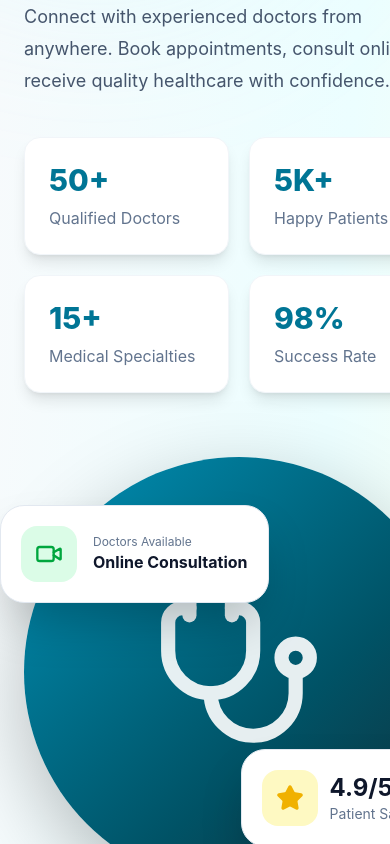
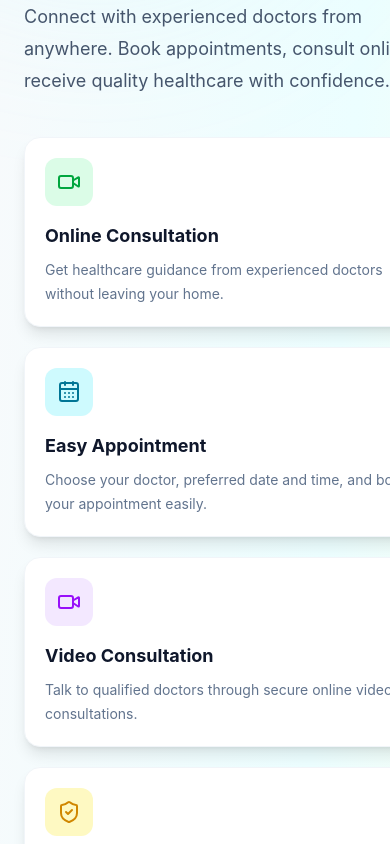
Before and after one commit to tshpkmultan/tsh-react, a React (Vite) app: page / in a window 390 px wide. Shown: the part 9680-10524 px from the top of the page. Built offline with nearby package versions, Linux system fonts and the light colour scheme; no server answers; a web font is replaced by a local one.

Commit message:
Update HealthSection.jsx

```diff
--- a/src/components/HealthSection.jsx
+++ b/src/components/HealthSection.jsx
@@ -5,15 +5,14 @@ import { Link } from "react-router-dom";
 import {
   Stethoscope,
   PlusCircle,
-  Headphones,
   Video,
   HeartPulse,
   ShieldCheck,
   Clock3,
   Users,
-  Star,
   CalendarDays,
   ArrowRight,
+  MessageCircle,
 } from "lucide-react";
 
 export default function HealthSection({ lang }) {
@@ -25,16 +24,96 @@ export default function HealthSection({ lang }) {
       desc:
         "Connect with experienced doctors from anywhere. Book appointments, consult online, and receive quality healthcare with confidence.",
 
-      stats: [
-        { value: "50+", label: "Qualified Doctors" },
-        { value: "5K+", label: "Happy Patients" },
-        { value: "15+", label: "Medical Specialties" },
-        { value: "98%", label: "Success Rate" },
+      services: [
+        {
+          title: "Online Consultation",
+          description:
+            "Get healthcare guidance from experienced doctors without leaving your home.",
+          icon: Video,
+          color: "green",
+          bg: "bg-green-100",
+          text: "text-green-600",
+        },
+        {
+          title: "Easy Appointment",
+          description:
+            "Choose your doctor, preferred date and time, and book your appointment easily.",
+          icon: CalendarDays,
+          color: "cyan",
+          bg: "bg-cyan-100",
+          text: "text-cyan-700",
+        },
+        {
+          title: "Video Consultation",
+          description:
+            "Talk to qualified doctors through secure online video consultations.",
+          icon: Video,
+          color: "purple",
+          bg: "bg-purple-100",
+          text: "text-purple-600",
+        },
+        {
+          title: "Trusted Healthcare",
+          description:
+            "Access professional and patient-focused healthcare services with confidence.",
+          icon: ShieldCheck,
+          color: "yellow",
+          bg: "bg-yellow-100",
+          text: "text-yellow-600",
+        },
       ],
 
       online: "Online Consultation",
       available: "Doctors Available",
       appointment: "Book Appointment",
+
+      features: {
+        specialists: "Medical Specialists",
+        specialistsDesc:
+          "Access experienced doctors in General Medicine, Skin Care, Dental Care, Physiotherapy, Nutrition, Pediatrics and many more specialties.",
+
+        quick: "Free Quick Consultation",
+        quickDesc:
+          "Send your medical questions through chat and receive quick guidance from our healthcare professionals before booking a full consultation.",
+
+        video: "Video Consultation",
+        videoDesc:
+          "Meet doctors securely through high-quality video consultations from your home, saving both time and travel costs.",
+      },
+
+      why: {
+        badge: "Why Choose Us",
+        title: "Healthcare That Fits Your Lifestyle",
+        desc:
+          "We combine qualified doctors, secure online consultations, affordable appointments and fast response times to deliver a seamless healthcare experience.",
+
+        trusted: "Trusted Doctors",
+        trustedDesc:
+          "Verified healthcare professionals with years of experience.",
+
+        booking: "Fast Booking",
+        bookingDesc:
+          "Schedule appointments within minutes from any device.",
+
+        patient: "Patient Focused",
+        patientDesc:
+          "Personalized healthcare designed around every patient's needs.",
+
+        flexible: "Flexible Schedule",
+        flexibleDesc:
+          "Book appointments based on your preferred date and time.",
+      },
+
+      cta: {
+        badge: "Premium Healthcare",
+        title: "Book Your Appointment",
+        highlight: "With Qualified Doctors",
+        desc:
+          "Get professional healthcare from trusted doctors. Schedule an appointment, consult online, and receive quality medical advice wherever you are.",
+
+        easy: "Easy Appointment",
+        choose: "Choose Doctor, Date & Time",
+      },
     },
 
     ur: {
@@ -44,16 +123,96 @@ export default function HealthSection({ lang }) {
       desc:
         "تجربہ کار ڈاکٹروں سے گھر بیٹھے مشورہ حاصل کریں، اپائنٹمنٹ بک کریں اور معیاری صحت کی سہولت حاصل کریں۔",
 
-      stats: [
-        { value: "50+", label: "ماہر ڈاکٹرز" },
-        { value: "5000+", label: "مریض" },
-        { value: "15+", label: "اسپیشلٹیز" },
-        { value: "98%", label: "کامیابی" },
+      services: [
+        {
+          title: "آن لائن مشورہ",
+          description:
+            "گھر بیٹھے تجربہ کار ڈاکٹروں سے صحت کے بارے میں رہنمائی حاصل کریں۔",
+          icon: Video,
+          color: "green",
+          bg: "bg-green-100",
+          text: "text-green-600",
+        },
+        {
+          title: "آسان اپائنٹمنٹ",
+          description:
+            "اپنا ڈاکٹر، پسندیدہ تاریخ اور وقت منتخب کریں اور آسانی سے اپائنٹمنٹ بک کریں۔",
+          icon: CalendarDays,
+          color: "cyan",
+          bg: "bg-cyan-100",
+          text: "text-cyan-700",
+        },
+        {
+          title: "ویڈیو مشاورت",
+          description:
+            "محفوظ آن لائن ویڈیو کے ذریعے ماہر ڈاکٹروں سے مشورہ حاصل کریں۔",
+          icon: Video,
+          color: "purple",
+          bg: "bg-purple-100",
+          text: "text-purple-600",
+        },
+        {
+          title: "قابل اعتماد صحت",
+          description:
+            "اعتماد کے ساتھ پیشہ ورانہ اور مریضوں پر مرکوز طبی سہولیات حاصل کریں۔",
+          icon: ShieldCheck,
+          color: "yellow",
+          bg: "bg-yellow-100",
+          text: "text-yellow-600",
+        },
       ],
 
       online: "آن لائن مشورہ",
       available: "ڈاکٹر دستیاب",
       appointment: "اپائنٹمنٹ بک کریں",
+
+      features: {
+        specialists: "ماہر طبی ڈاکٹرز",
+        specialistsDesc:
+          "جنرل میڈیسن، جلد، دانتوں، فزیوتھراپی، غذائیت، بچوں اور دیگر شعبوں کے تجربہ کار ڈاکٹروں تک رسائی حاصل کریں۔",
+
+        quick: "مفت فوری مشاورت",
+        quickDesc:
+          "اپنے طبی سوالات چیٹ کے ذریعے بھیجیں اور مکمل مشاورت بک کرنے سے پہلے ہمارے ماہرین سے فوری رہنمائی حاصل کریں۔",
+
+        video: "ویڈیو مشاورت",
+        videoDesc:
+          "گھر بیٹھے اعلیٰ معیار کی محفوظ ویڈیو مشاورت کے ذریعے ڈاکٹروں سے رابطہ کریں اور وقت و سفر کے اخراجات بچائیں۔",
+      },
+
+      why: {
+        badge: "ہمیں کیوں منتخب کریں",
+        title: "آپ کے طرز زندگی کے مطابق صحت کی سہولت",
+        desc:
+          "ہم ماہر ڈاکٹروں، محفوظ آن لائن مشاورت، آسان اپائنٹمنٹس اور تیز رسپانس کو یکجا کرکے بہترین طبی تجربہ فراہم کرتے ہیں۔",
+
+        trusted: "قابل اعتماد ڈاکٹرز",
+        trustedDesc:
+          "تجربہ کار اور تصدیق شدہ طبی ماہرین۔",
+
+        booking: "تیز بکنگ",
+        bookingDesc:
+          "کسی بھی ڈیوائس سے چند منٹ میں اپائنٹمنٹ حاصل کریں۔",
+
+        patient: "مریضوں پر توجہ",
+        patientDesc:
+          "ہر مریض کی ضروریات کے مطابق ذاتی نوعیت کی صحت کی سہولت۔",
+
+        flexible: "لچکدار شیڈول",
+        flexibleDesc:
+          "اپنی پسندیدہ تاریخ اور وقت کے مطابق اپائنٹمنٹ بک کریں۔",
+      },
+
+      cta: {
+        badge: "اعلیٰ معیار کی صحت",
+        title: "اپنی اپائنٹمنٹ بک کریں",
+        highlight: "ماہر ڈاکٹروں کے ساتھ",
+        desc:
+          "قابل اعتماد ڈاکٹروں سے پیشہ ورانہ طبی سہولت حاصل کریں۔ اپائنٹمنٹ بک کریں، آن لائن مشاورت حاصل کریں اور جہاں بھی ہوں معیاری طبی رہنمائی حاصل کریں۔",
+
+        easy: "آسان اپائنٹمنٹ",
+        choose: "ڈاکٹر، تاریخ اور وقت منتخب کریں",
+      },
     },
 
     ar: {
@@ -63,90 +222,167 @@ export default function HealthSection({ lang }) {
       desc:
         "احصل على استشارة طبية من أي مكان مع أفضل الأطباء واحجز موعدك بسهولة.",
 
-      stats: [
-        { value: "50+", label: "أطباء" },
-        { value: "5K+", label: "مرضى" },
-        { value: "15+", label: "تخصصات" },
-        { value: "98%", label: "نجاح" },
+      services: [
+        {
+          title: "استشارة أونلاين",
+          description:
+            "احصل على إرشادات صحية من أطباء ذوي خبرة دون مغادرة منزلك.",
+          icon: Video,
+          color: "green",
+          bg: "bg-green-100",
+          text: "text-green-600",
+        },
+        {
+          title: "حجز موعد بسهولة",
+          description:
+            "اختر الطبيب والتاريخ والوقت المناسب لك واحجز موعدك بسهولة.",
+          icon: CalendarDays,
+          color: "cyan",
+          bg: "bg-cyan-100",
+          text: "text-cyan-700",
+        },
+        {
+          title: "استشارة بالفيديو",
+          description:
+            "تحدث مع الأطباء من خلال استشارات فيديو آمنة وعالية الجودة.",
+          icon: Video,
+          color: "purple",
+          bg: "bg-purple-100",
+          text: "text-purple-600",
+        },
+        {
+          title: "رعاية صحية موثوقة",
+          description:
+            "احصل على خدمات صحية احترافية تركز على احتياجات المرضى.",
+          icon: ShieldCheck,
+          color: "yellow",
+          bg: "bg-yellow-100",
+          text: "text-yellow-600",
+        },
       ],
 
       online: "استشارة أونلاين",
       available: "الأطباء متاحون",
       appointment: "احجز الآن",
+
+      features: {
+        specialists: "الأطباء المتخصصون",
+        specialistsDesc:
+          "يمكنك الوصول إلى أطباء ذوي خبرة في الطب العام والعناية بالبشرة والأسنان والعلاج الطبيعي والتغذية وطب الأطفال وغيرها من التخصصات.",
+
+        quick: "استشارة سريعة مجانية",
+        quickDesc:
+          "أرسل أسئلتك الطبية عبر الدردشة واحصل على إرشادات سريعة من المتخصصين قبل حجز استشارة كاملة.",
+
+        video: "استشارة بالفيديو",
+        videoDesc:
+          "تواصل مع الأطباء بأمان من خلال استشارات فيديو عالية الجودة من منزلك، مما يوفر الوقت وتكاليف السفر.",
+      },
+
+      why: {
+        badge: "لماذا تختارنا",
+        title: "رعاية صحية تناسب أسلوب حياتك",
+        desc:
+          "نجمع بين الأطباء المؤهلين والاستشارات الآمنة عبر الإنترنت وحجز المواعيد السهل والاستجابة السريعة لتقديم تجربة صحية متكاملة.",
+
+        trusted: "أطباء موثوقون",
+        trustedDesc:
+          "متخصصون صحيون موثوقون وذوو خبرة.",
+
+        booking: "حجز سريع",
+        bookingDesc:
+          "احجز موعدك خلال دقائق من أي جهاز.",
+
+        patient: "رعاية تركز على المريض",
+        patientDesc:
+          "رعاية صحية مصممة وفق احتياجات كل مريض.",
+
+        flexible: "جدول مرن",
+        flexibleDesc:
+          "احجز موعدك حسب التاريخ والوقت المفضل لديك.",
+      },
+
+      cta: {
+        badge: "رعاية صحية متميزة",
+        title: "احجز موعدك",
+        highlight: "مع أطباء مؤهلين",
+        desc:
+          "احصل على رعاية صحية احترافية من أطباء موثوقين. احجز موعدًا واستشر الطبيب عبر الإنترنت واحصل على المشورة الطبية أينما كنت.",
+
+        easy: "حجز موعد بسهولة",
+        choose: "اختر الطبيب والتاريخ والوقت",
+      },
     },
   };
 
-  const t = content[lang];
+  const t = content[lang] || content.en;
 
   return (
-    <section className="relative overflow-hidden bg-gradient-to-br from-slate-50 via-cyan-50 to-yellow-50 py-24">
+    <section
+      className="relative overflow-hidden bg-gradient-to-br from-slate-50 via-cyan-50 to-yellow-50 py-24"
+      dir={lang === "ar" || lang === "ur" ? "rtl" : "ltr"}
+    >
+      {/* ================= Background Effects ================= */}
 
-      {/* Background Blur */}
       <div className="absolute -top-24 -left-24 w-96 h-96 bg-cyan-200 rounded-full blur-[120px] opacity-30"></div>
 
       <div className="absolute bottom-0 right-0 w-96 h-96 bg-yellow-200 rounded-full blur-[120px] opacity-30"></div>
+
+      {/* ================= Hero Content ================= */}
 
       <div className="relative max-w-7xl mx-auto px-6 grid lg:grid-cols-2 gap-16 items-center">
 
         {/* ================= Left Side ================= */}
 
         <div>
-
           <span className="inline-flex items-center gap-2 bg-white shadow-md px-5 py-2 rounded-full text-sm font-semibold text-cyan-700">
-
             <HeartPulse size={18} />
-
             {t.badge}
-
           </span>
 
           <h2 className="mt-8 text-4xl lg:text-6xl font-extrabold leading-tight text-slate-900">
-
             {t.title}
 
             <span className="block mt-3 text-cyan-600">
-
               {t.highlight}
-
             </span>
-
           </h2>
 
           <p className="mt-8 text-lg text-slate-600 leading-8 max-w-xl">
-
             {t.desc}
-
           </p>
 
-          {/* Statistics */}
+          {/* ================= Healthcare Services ================= */}
 
-          <div className="grid grid-cols-2 gap-5 mt-10">
+          <div className="grid grid-cols-1 sm:grid-cols-2 gap-5 mt-10">
+            {t.services.map((service, index) => {
+              const Icon = service.icon;
 
-            {t.stats.map((item, index) => (
-
+              return (
                 <div
                   key={index}
-                className="bg-white rounded-2xl shadow-lg border border-slate-100 p-6 hover:-translate-y-2 hover:shadow-xl transition duration-300"
+                  className="group bg-white rounded-2xl shadow-lg border border-slate-100 p-5 hover:-translate-y-2 hover:shadow-xl transition duration-300"
                 >
+                  <div
+                    className={`w-12 h-12 rounded-xl ${service.bg} flex items-center justify-center group-hover:scale-110 transition duration-300`}
+                  >
+                    <Icon
+                      size={24}
+                      className={service.text}
+                    />
+                  </div>
 
-                <h3 className="text-3xl font-extrabold text-cyan-700">
-
-                  {item.value}
-
+                  <h3 className="mt-4 text-lg font-bold text-slate-900">
+                    {service.title}
                   </h3>
 
-                <p className="mt-2 text-slate-500">
-
-                  {item.label}
-
+                  <p className="mt-2 text-sm text-slate-500 leading-6">
+                    {service.description}
                   </p>
-
                 </div>
-
-            ))}
-
+              );
+            })}
           </div>
-
         </div>
 
         {/* ================= Right Side ================= */}
@@ -156,317 +392,226 @@ export default function HealthSection({ lang }) {
           {/* Main Circle */}
 
           <div className="w-[430px] h-[430px] rounded-full bg-gradient-to-br from-cyan-600 to-[#0b2d36] shadow-[0_25px_80px_rgba(0,0,0,0.25)] flex items-center justify-center">
-
             <Stethoscope
               size={170}
               className="text-white opacity-90"
             />
-
           </div>
 
-          {/* Floating Online Card */}
+          {/* ================= Floating Online Card ================= */}
 
           <div className="absolute top-12 -left-6 bg-white backdrop-blur-lg rounded-3xl shadow-2xl border border-slate-200 p-5 flex items-center gap-4">
-
             <div className="w-14 h-14 rounded-2xl bg-green-100 flex items-center justify-center">
-
               <Video
                 className="text-green-600"
                 size={28}
               />
-
             </div>
 
             <div>
-
               <p className="text-xs text-slate-500">
-
                 {t.available}
-
               </p>
 
               <h4 className="font-bold text-slate-900">
-
                 {t.online}
-
               </h4>
-
+            </div>
           </div>
 
-          </div>
-                    {/* Floating Rating Card */}
+          {/* ================= Floating Appointment Card ================= */}
 
           <div className="absolute bottom-10 -right-6 bg-white rounded-3xl shadow-2xl border border-slate-200 p-5">
-
             <div className="flex items-center gap-3">
-
               <div className="w-14 h-14 rounded-2xl bg-yellow-100 flex items-center justify-center">
-
-                <Star
-                  className="text-yellow-500 fill-yellow-500"
+                <CalendarDays
+                  className="text-yellow-500"
                   size={28}
                 />
-
               </div>
 
               <div>
-
                 <h3 className="text-2xl font-bold text-slate-900">
-                  4.9/5
+                  Easy
                 </h3>
 
                 <p className="text-sm text-slate-500">
-                  Patient Satisfaction
+                  {t.appointment}
                 </p>
-
               </div>
-
             </div>
-
           </div>
-
         </div>
-
       </div>
 
       {/* ================= Features ================= */}
 
       <div className="max-w-7xl mx-auto px-6 mt-24">
-
         <div className="grid lg:grid-cols-3 gap-8">
 
           {/* Feature 1 */}
 
           <div className="group bg-white rounded-3xl p-8 shadow-lg border border-slate-100 hover:shadow-2xl hover:-translate-y-2 transition duration-500">
-
             <div className="w-16 h-16 rounded-2xl bg-cyan-100 flex items-center justify-center group-hover:scale-110 transition">
-
               <Stethoscope
                 size={30}
                 className="text-cyan-700"
               />
-
             </div>
 
             <h3 className="text-2xl font-bold text-slate-900 mt-6">
-
-              Medical Specialists
-
+              {t.features.specialists}
             </h3>
 
             <p className="mt-4 text-slate-600 leading-7">
-
-              Access experienced doctors in General Medicine,
-              Skin Care, Dental Care, Physiotherapy,
-              Nutrition, Pediatrics and many more specialties.
-
+              {t.features.specialistsDesc}
             </p>
-
           </div>
 
           {/* Feature 2 */}
 
           <div className="group bg-gradient-to-br from-yellow-400 to-yellow-300 rounded-3xl p-8 shadow-xl hover:-translate-y-2 transition duration-500">
-
             <div className="w-16 h-16 rounded-2xl bg-white flex items-center justify-center">
-
               <PlusCircle
                 size={30}
                 className="text-yellow-600"
               />
-
             </div>
 
             <h3 className="text-2xl font-bold text-slate-900 mt-6">
-
-              Free Quick Consultation
-
+              {t.features.quick}
             </h3>
 
             <p className="mt-4 text-slate-700 leading-7">
-
-              Send your medical questions through chat and
-              receive quick guidance from our healthcare
-              professionals before booking a full consultation.
-
+              {t.features.quickDesc}
             </p>
-
           </div>
 
           {/* Feature 3 */}
 
           <div className="group bg-white rounded-3xl p-8 shadow-lg border border-slate-100 hover:shadow-2xl hover:-translate-y-2 transition duration-500">
-
             <div className="w-16 h-16 rounded-2xl bg-green-100 flex items-center justify-center">
-
               <Video
                 size={30}
                 className="text-green-600"
               />
-
             </div>
 
             <h3 className="text-2xl font-bold text-slate-900 mt-6">
-
-              Video Consultation
-
+              {t.features.video}
             </h3>
 
             <p className="mt-4 text-slate-600 leading-7">
-
-              Meet doctors securely through high-quality
-              video consultations from your home,
-              saving both time and travel costs.
-
+              {t.features.videoDesc}
             </p>
-
           </div>
-
         </div>
-
       </div>
 
       {/* ================= Why Choose Us ================= */}
 
       <div className="max-w-7xl mx-auto px-6 mt-24">
-
         <div className="bg-white rounded-[35px] shadow-xl border border-slate-100 p-10">
 
           <div className="text-center">
-
             <span className="text-cyan-700 font-semibold uppercase tracking-widest">
-
-              Why Choose Us
-
+              {t.why.badge}
             </span>
 
             <h2 className="text-4xl font-extrabold text-slate-900 mt-4">
-
-              Healthcare That Fits Your Lifestyle
-
+              {t.why.title}
             </h2>
 
             <p className="mt-4 text-slate-600 max-w-3xl mx-auto">
-
-              We combine qualified doctors, secure online consultations,
-              affordable appointments and fast response times to deliver
-              a seamless healthcare experience.
-
+              {t.why.desc}
             </p>
-
           </div>
 
           <div className="grid md:grid-cols-2 lg:grid-cols-4 gap-8 mt-12">
 
+            {/* Trusted Doctors */}
+
             <div className="text-center">
-
               <div className="mx-auto w-20 h-20 rounded-full bg-cyan-100 flex items-center justify-center">
-
                 <ShieldCheck
                   className="text-cyan-700"
                   size={34}
                 />
-
               </div>
 
               <h3 className="mt-5 text-xl font-bold">
-
-                Trusted Doctors
-
+                {t.why.trusted}
               </h3>
 
               <p className="mt-3 text-slate-600">
-
-                Verified healthcare professionals with years of experience.
-
+                {t.why.trustedDesc}
               </p>
-
             </div>
 
+            {/* Fast Booking */}
+
             <div className="text-center">
-
               <div className="mx-auto w-20 h-20 rounded-full bg-green-100 flex items-center justify-center">
-
                 <Clock3
                   className="text-green-600"
                   size={34}
                 />
-
               </div>
 
               <h3 className="mt-5 text-xl font-bold">
-
-                Fast Booking
-
+                {t.why.booking}
               </h3>
 
               <p className="mt-3 text-slate-600">
-
-                Schedule appointments within minutes from any device.
-
+                {t.why.bookingDesc}
               </p>
-
             </div>
 
+            {/* Patient Focused */}
+
             <div className="text-center">
-
               <div className="mx-auto w-20 h-20 rounded-full bg-yellow-100 flex items-center justify-center">
-
                 <Users
                   className="text-yellow-600"
                   size={34}
                 />
-
               </div>
 
               <h3 className="mt-5 text-xl font-bold">
-
-                Patient Focused
-
+                {t.why.patient}
               </h3>
 
               <p className="mt-3 text-slate-600">
-
-                Personalized healthcare designed around every patient's needs.
-
+                {t.why.patientDesc}
               </p>
-
             </div>
 
+            {/* Flexible Schedule */}
+
             <div className="text-center">
-
               <div className="mx-auto w-20 h-20 rounded-full bg-purple-100 flex items-center justify-center">
-
                 <CalendarDays
                   className="text-purple-600"
                   size={34}
                 />
-
               </div>
 
               <h3 className="mt-5 text-xl font-bold">
-
-                Flexible Schedule
-
+                {t.why.flexible}
               </h3>
 
               <p className="mt-3 text-slate-600">
-
-                Book appointments based on your preferred date and time.
-
+                {t.why.flexibleDesc}
               </p>
-
             </div>
 
           </div>
-
+        </div>
       </div>
 
-      </div>
       {/* ================= Premium CTA ================= */}
 
       <div className="max-w-7xl mx-auto px-6 mt-24">
-
         <div className="relative overflow-hidden rounded-[40px] bg-gradient-to-r from-[#0b2d36] via-cyan-900 to-[#0b2d36] px-8 md:px-16 py-16 shadow-2xl">
 
           {/* Background Effects */}
@@ -480,35 +625,22 @@ export default function HealthSection({ lang }) {
             {/* Left */}
 
             <div>
-
               <span className="inline-flex items-center gap-2 bg-white/10 backdrop-blur px-4 py-2 rounded-full text-cyan-200 text-sm">
-
                 <HeartPulse size={18} />
-
-                Premium Healthcare
-
+                {t.cta.badge}
               </span>
 
               <h2 className="mt-6 text-4xl md:text-5xl font-extrabold text-white leading-tight">
-
-                Book Your Appointment
+                {t.cta.title}
 
                 <span className="block text-yellow-400 mt-2">
-
-                  With Qualified Doctors
-
+                  {t.cta.highlight}
                 </span>
-
               </h2>
 
               <p className="mt-6 text-slate-300 text-lg leading-8 max-w-xl">
-
-                Get professional healthcare from trusted doctors.
-                Schedule an appointment, consult online, and receive
-                quality medical advice wherever you are.
-
+                {t.cta.desc}
               </p>
-
             </div>
 
             {/* Right */}
@@ -518,32 +650,22 @@ export default function HealthSection({ lang }) {
               <div className="bg-white/10 backdrop-blur-xl border border-white/20 rounded-3xl p-8 w-full max-w-md">
 
                 <div className="flex items-center gap-4">
-
                   <div className="w-16 h-16 rounded-2xl bg-yellow-400 flex items-center justify-center">
-
                     <CalendarDays
                       size={32}
                       className="text-[#0b2d36]"
                     />
-
                   </div>
 
                   <div>
-
                     <h3 className="text-white font-bold text-xl">
-
-                      Easy Appointment
-
+                      {t.cta.easy}
                     </h3>
 
                     <p className="text-slate-300 text-sm">
-
-                      Choose Doctor, Date & Time
-
+                      {t.cta.choose}
                     </p>
-
                   </div>
-
                 </div>
 
                 <Link
@@ -553,21 +675,15 @@ export default function HealthSection({ lang }) {
                   {t.appointment}
 
                   <ArrowRight size={22} />
-
                 </Link>
 
               </div>
-
             </div>
 
           </div>
-
         </div>
-
       </div>
 
     </section>
-
   );
-
 }
```
Lines whose indentation alone changed are shown as unchanged.
